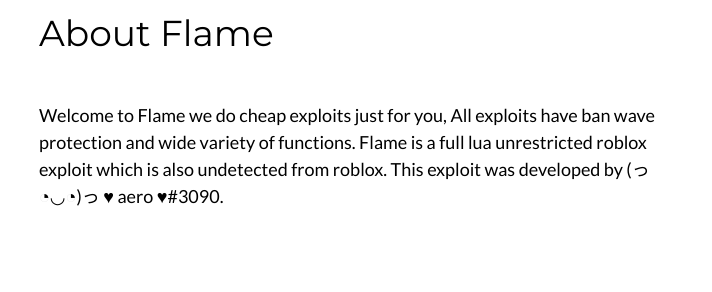
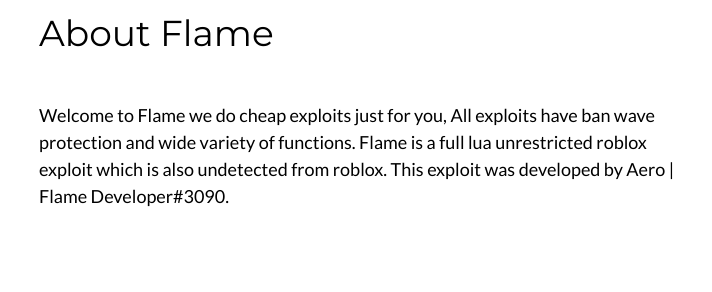
Before and after one commit to JBHacks/flame-website, a plain HTML site: page index.html in a window 1280 px wide. Shown: the part 582-874 px from the top of the page, 111-823 px from the left. Drawn offline with nearby package versions, Linux system fonts and the light colour scheme.

Commit message:
Update index.html

```diff
--- a/index.html
+++ b/index.html
@@ -55,7 +55,7 @@
  <div class="w3-twothird">
 
       <h1>About Flame</h1>
-      <h5 class="w3-padding-32">Welcome to Flame we do cheap exploits just for you, All exploits have ban wave protection and wide variety of functions. Flame is a full lua unrestricted roblox exploit which is also undetected from roblox. This exploit was developed by (っ◔◡◔)っ ♥ aero ♥#3090.</h5>
+      <h5 class="w3-padding-32">Welcome to Flame we do cheap exploits just for you, All exploits have ban wave protection and wide variety of functions. Flame is a full lua unrestricted roblox exploit which is also undetected from roblox. This exploit was developed by Aero | Flame Developer#3090.</h5>
 
       <p class="w3-text-grey">
 </p>
```
